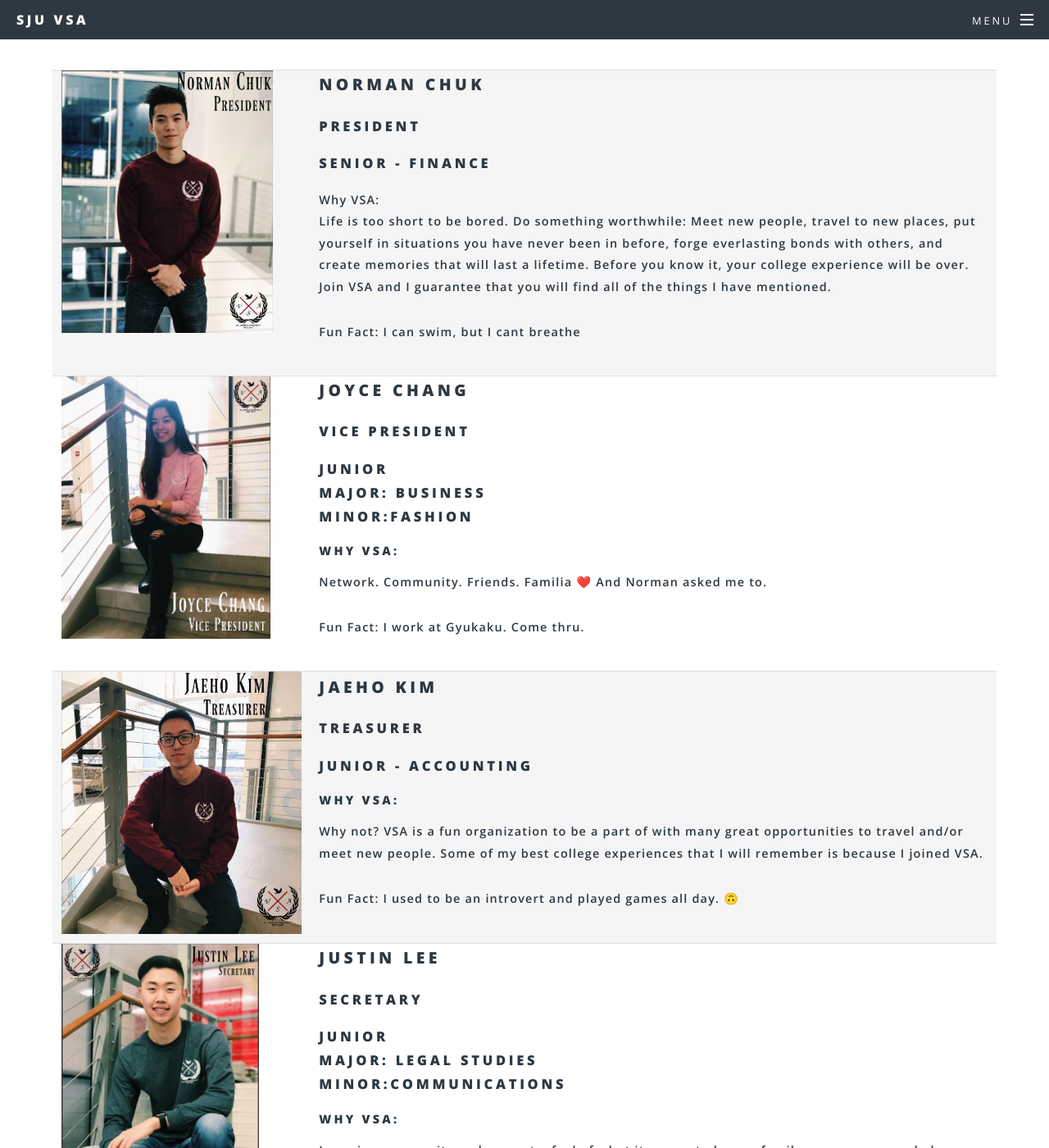
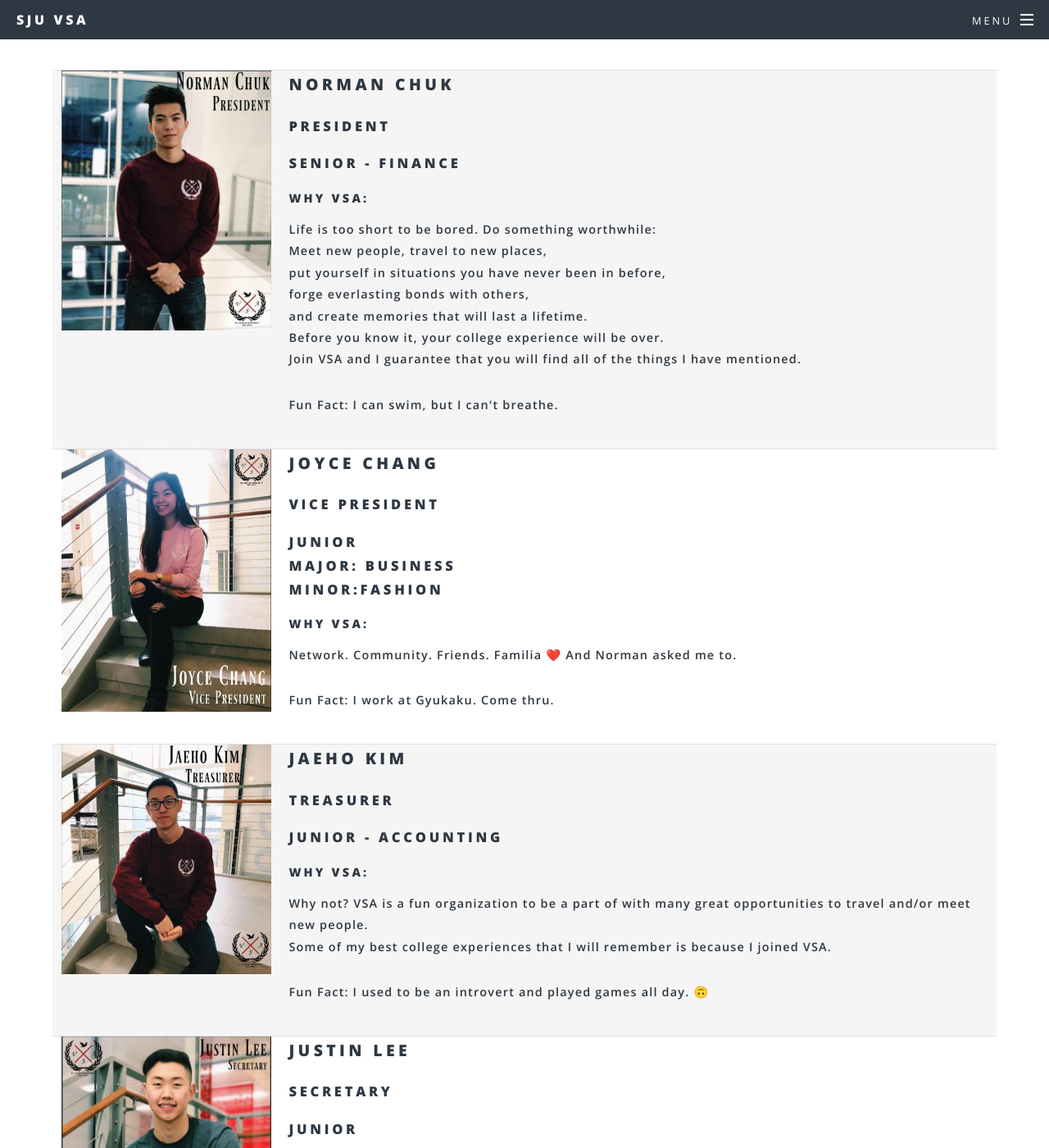
Before and after one commit to sjuvsa/sjuvsa.github.io, a Jekyll site: the page built from eboard.html, in a window 1280 px wide and 1400 px high, scrolled down 404 px. Shown: the whole window at 82% size. Built offline with Jekyll 4.4.1, drawn with Linux system fonts in a browser that asks for light colours; some of the changed text lies outside the part shown.

Commit message:
Made eboard table no wrap so it looks better on mobile.

```diff
--- a/eboard.html
+++ b/eboard.html
@@ -3,22 +3,28 @@ layout: page
 title: Executive Board
 description: Spring 2018
 ---
-
 <article id="main">
+	<div style="overflow-x:auto;">
 	<table>
 		<tr>
-			<th><img src="/images/spring2018/chukNorman.jpg" style="vertical-align: top;width:256;height:320px"></th>
-			<th style="vertical-align: middle">
+			<th><img src="/images/spring2018/chukNorman.jpg" style="width:256px; vertical-align: top;"></th>
+			<th style="vertical-align: middle; white-space:nowrap">
 				<h2>Norman Chuk</h2>
 				<h3>President</h3>
 				<h3>Senior - Finance</h3>
-				<h4">Why VSA:</h4>
-				<p>Life is too short to be bored. Do something worthwhile: Meet new people, travel to new places, put yourself in situations you have never been in before, forge everlasting bonds with others, and create memories that will last a lifetime. Before you know it, your college experience will be over. Join VSA and I guarantee that you will find all of the things I have mentioned.</p>
-			    <p>Fun Fact: I can swim, but I cant breathe</p>
+				<h4>Why VSA:</h4>
+				<p>Life is too short to be bored. Do something worthwhile:
+				<br>Meet new people, travel to new places,
+				<br>put yourself in situations you have never been in before,
+				<br>forge everlasting bonds with others,
+				<br>and create memories that will last a lifetime.
+				<br>Before you know it, your college experience will be over.
+				<br>Join VSA and I guarantee that you will find all of the things I have mentioned.</p>
+			    <p>Fun Fact: I can swim, but I can't breathe.</p>
 			</th>
 		</tr>
 		<tr>
-			<th><img src="/images/spring2018/changJoyce.jpg" style="vertical-align: top;width:256;height:320px"></th>
+			<th><img src="/images/spring2018/changJoyce.jpg" style="vertical-align: top;width:256px;"></th>
 			<th style="vertical-align: middle">
 				<h2>Joyce Chang</h2>
 				<h3>Vice President</h3>
@@ -29,27 +35,33 @@ description: Spring 2018
 		    </th>
 		</tr>
 		<tr>
-			<th><img src="/images/spring2018/kimJaeho.jpg" style="vertical-align: top;width:256;height:320px"></th>
+			<th><img src="/images/spring2018/kimJaeho.jpg" style="vertical-align: top;width:256px;"></th>
 			<th style="vertical-align: middle">
 				<h2>Jaeho Kim</h2>
 				<h3>Treasurer</h3>
 				<h3>Junior - Accounting</h3>
 				<h4>Why VSA:</h4>
-				<p>Why not? VSA is a fun organization to be a part of with many great opportunities to travel and/or meet new people. Some of my best college experiences that I will remember is because I joined VSA.</p>
+				<p>Why not? VSA is a fun organization to be a part of with many great opportunities to travel and/or meet new people.
+				<br>Some of my best college experiences that I will remember is because I joined VSA.</p>
 			    <p>Fun Fact: I used to be an introvert and played games all day. 🙃</p>
 		    </th>
 		</tr>
 		<tr>
-			<th><img src="/images/spring2018/leeJustin.jpg" style="vertical-align: top;width:256;height:320px"></th>
+			<th><img src="/images/spring2018/leeJustin.jpg" style="vertical-align: top;width:256px;"></th>
 			<th style="vertical-align: middle">
 				<h2>Justin Lee</h2>
 				<h3>Secretary</h3>
 				<h3>Junior<br>Major: Legal Studies <br>Minor:Communications</h3>
 				<h4>Why VSA:</h4>
-				<p>Issa nice community and you get a feel of what it means to have a family on campus... and also cuz Norman told me to.</p>
-				<p>Fun Fact: I’m a tall dude who likes spicy memes</p>
+				<p>Issa nice community and you get a feel of what it means to have a family on campus...
+				<br>and also cuz Norman told me to.</p>
+				<p>Fun Fact: I’m a tall dude who likes spicy memes.</p>
 		    </th>
 		</tr>
+	</div>
+
+
+
 	</table>
 
 	<!--<img src="/images/spring2018/leeStephanie.jpg" style="align:left;width:300px;height:375px">-->
```
Also changed, not shown: images/spring2018/changJoyce.jpg, images/spring2018/chukNorman.jpg, images/spring2018/doBen.jpg, images/spring2018/hongEmily.jpg, images/spring2018/kimJaeho.jpg, images/spring2018/kimLydia.jpg, images/spring2018/lauJason.jpg, images/spring2018/leeJustin.jpg, images/spring2018/leeStephanie.jpg, images/spring2018/liuTiffany.jpg, images/spring2018/qadirOnab.jpg.
